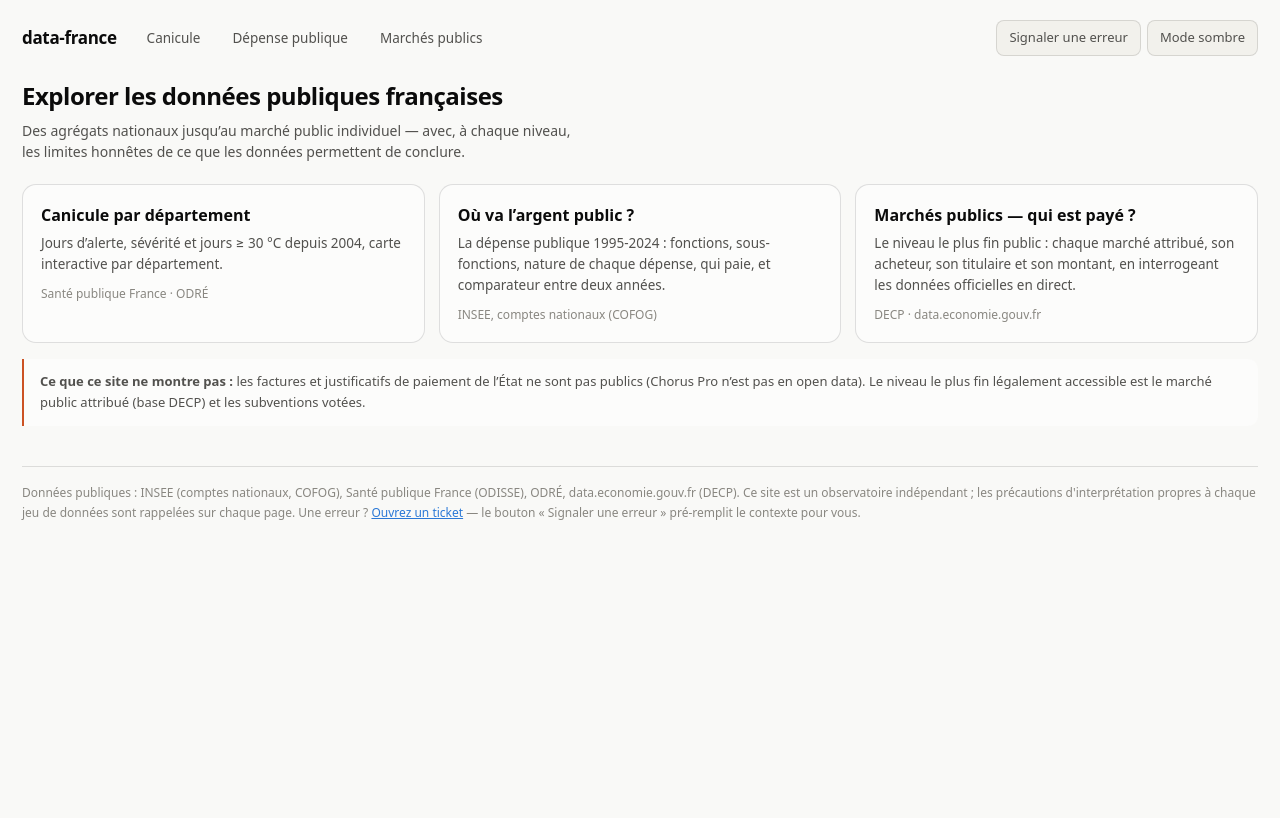
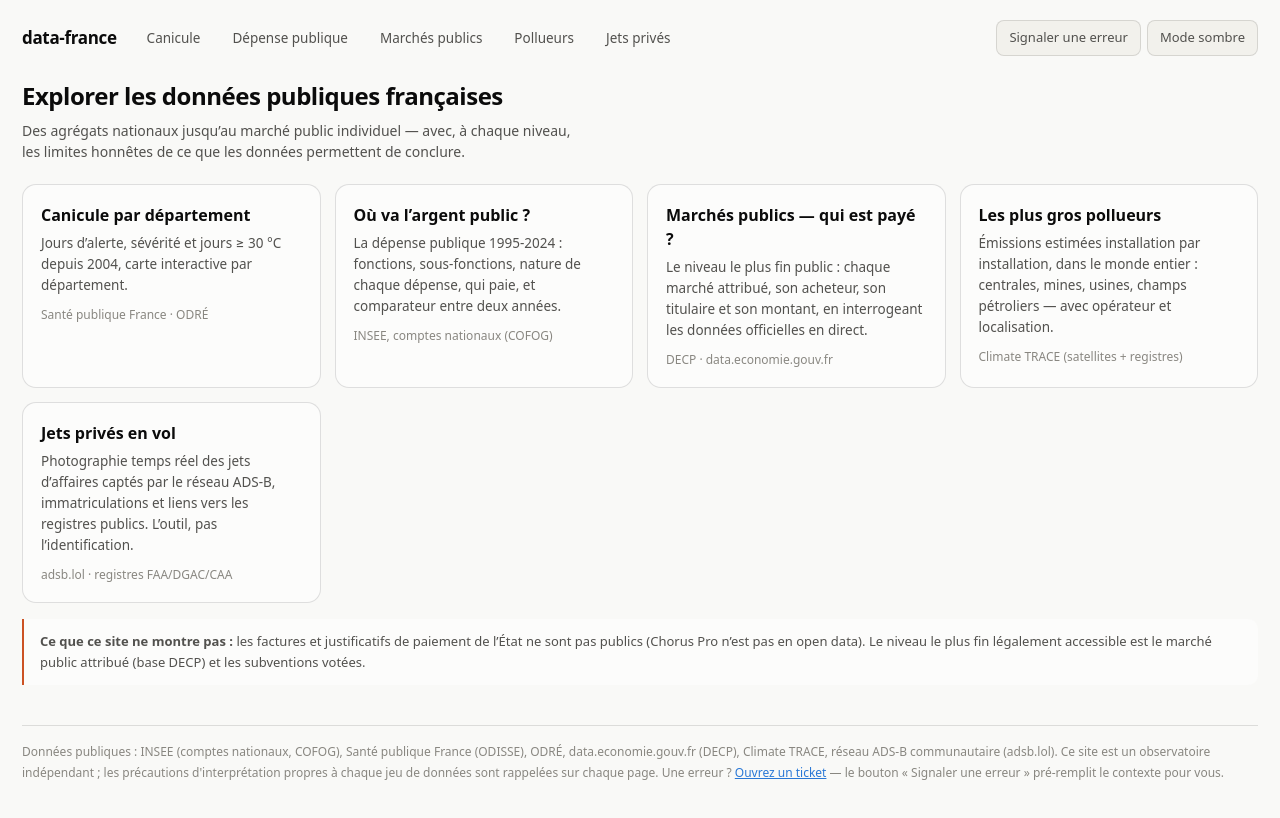
Before and after one commit to Carpette/data-france, a React (Vite) app: page /#/ in a window 1280 px wide. Shown: the top 818 px of the page. Built offline with nearby package versions, Linux system fonts and the light colour scheme.

Commit message:
Ajout de deux nouveau onglets pour suivre la pollution, et les avions

```diff
--- a/src/App.jsx
+++ b/src/App.jsx
@@ -4,6 +4,8 @@ import Home from './pages/Home.jsx';
 import Canicule from './pages/Canicule.jsx';
 import Budget from './pages/Budget.jsx';
 import Marches from './pages/Marches.jsx';
+import Pollueurs from './pages/Pollueurs.jsx';
+import Aviation from './pages/Aviation.jsx';
 import ReportButton from './components/ReportButton.jsx';
 
 const linkStyle = ({ isActive }) => ({
@@ -50,6 +52,8 @@ export default function App() {
           <NavLink to="/canicule" style={linkStyle}>Canicule</NavLink>
           <NavLink to="/budget" style={linkStyle}>Dépense publique</NavLink>
           <NavLink to="/marches" style={linkStyle}>Marchés publics</NavLink>
+          <NavLink to="/pollueurs" style={linkStyle}>Pollueurs</NavLink>
+          <NavLink to="/aviation" style={linkStyle}>Jets privés</NavLink>
         </nav>
         <div style={{ marginLeft: 'auto', display: 'flex', gap: 6 }}>
           <ReportButton />
@@ -64,6 +68,8 @@ export default function App() {
         <Route path="/canicule" element={<Canicule />} />
         <Route path="/budget" element={<Budget />} />
         <Route path="/marches" element={<Marches />} />
+        <Route path="/pollueurs" element={<Pollueurs />} />
+        <Route path="/aviation" element={<Aviation />} />
       </Routes>
       {toast && (
         <div style={{
@@ -78,7 +84,7 @@ export default function App() {
         src={`${import.meta.env.BASE_URL}licorne.gif`} />}
       <footer style={{ marginTop: 40, paddingTop: 16, borderTop: '1px solid var(--hair)', color: 'var(--muted)', fontSize: 12, lineHeight: 1.7 }}>
         Données publiques : INSEE (comptes nationaux, COFOG), Santé publique France (ODISSE),
-        ODRÉ, data.economie.gouv.fr (DECP). Ce site est un observatoire indépendant ;
+        ODRÉ, data.economie.gouv.fr (DECP), Climate TRACE, réseau ADS-B communautaire (adsb.lol). Ce site est un observatoire indépendant ;
         les précautions d'interprétation propres à chaque jeu de données sont rappelées sur chaque page.
         Une erreur ? <a href="https://github.com/Carpette/data-france/issues/new/choose" target="_blank" rel="noopener">Ouvrez un ticket</a> —
         le bouton « Signaler une erreur » pré-remplit le contexte pour vous.
--- a/src/pages/Home.jsx
+++ b/src/pages/Home.jsx
@@ -10,6 +10,12 @@ const cards = [
   { to: '/marches', title: 'Marchés publics — qui est payé ?',
     desc: 'Le niveau le plus fin public : chaque marché attribué, son acheteur, son titulaire et son montant, en interrogeant les données officielles en direct.',
     src: 'DECP · data.economie.gouv.fr' },
+  { to: '/pollueurs', title: 'Les plus gros pollueurs',
+    desc: 'Émissions estimées installation par installation, dans le monde entier : centrales, mines, usines, champs pétroliers — avec opérateur et localisation.',
+    src: 'Climate TRACE (satellites + registres)' },
+  { to: '/aviation', title: 'Jets privés en vol',
+    desc: 'Photographie temps réel des jets d’affaires captés par le réseau ADS-B, immatriculations et liens vers les registres publics. L’outil, pas l’identification.',
+    src: 'adsb.lol · registres FAA/DGAC/CAA' },
 ];
 
 export default function Home() {
```
